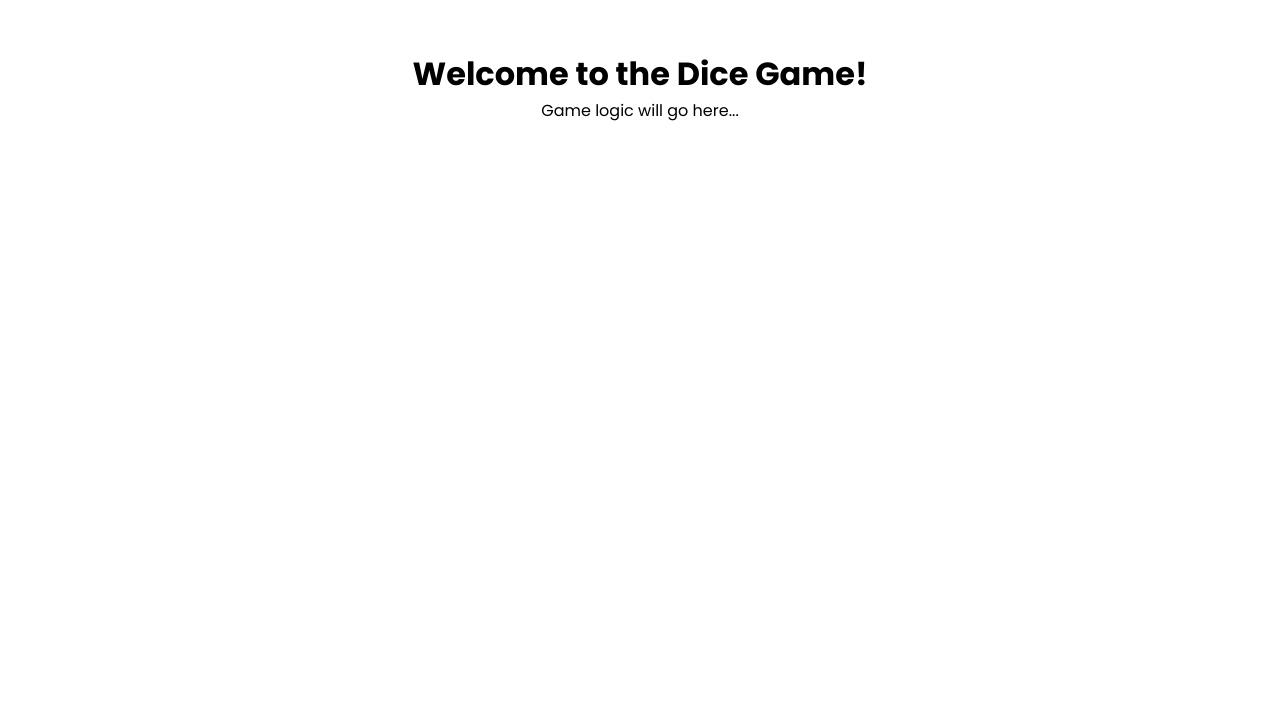
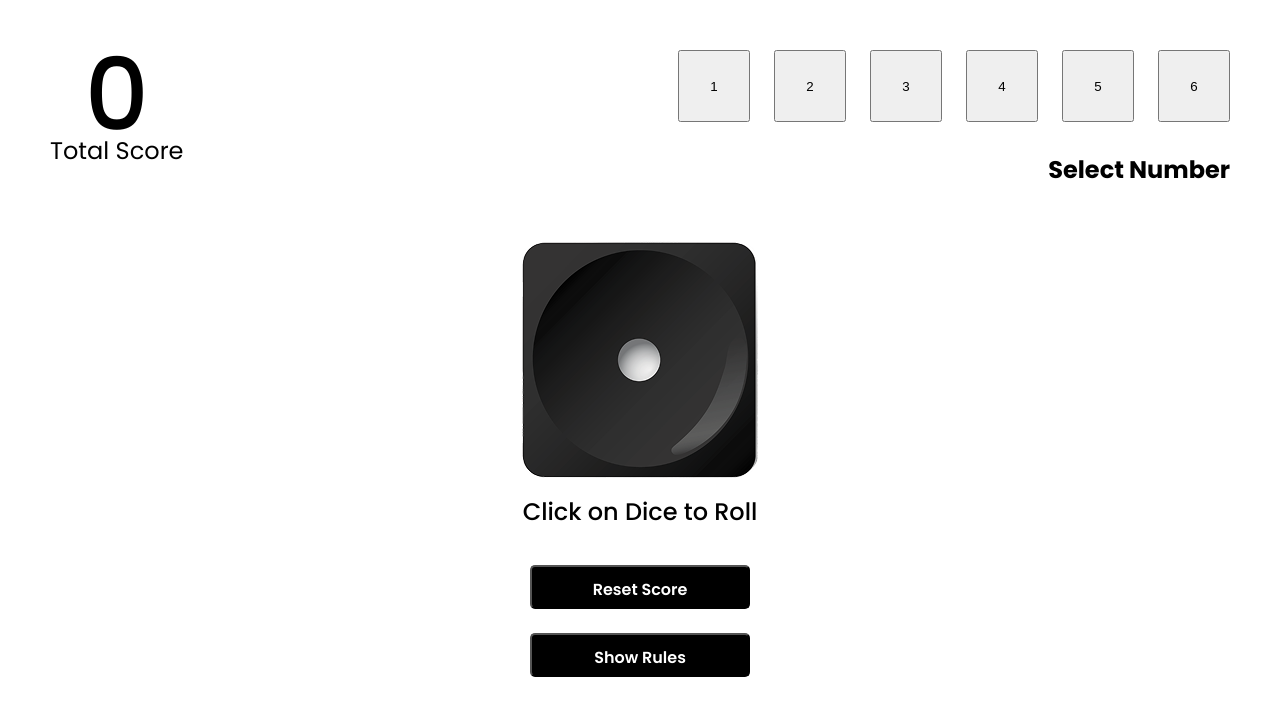
Before and after one commit to sandesh123paudel/REACT-PROJECTS, a React (Vite) app in the folder dice-game/: page /game in a window 1280 px wide. Shown: the top 716 px of the page. Built offline with nearby package versions, Linux system fonts and the light colour scheme.

Commit message:
Game UI Design

```diff
--- a/dice-game/src/components/Button/Button.jsx
+++ b/dice-game/src/components/Button/Button.jsx
@@ -2,7 +2,7 @@ import React from "react";
 import styles from "./Button.module.css";
 
 const Button = ({ title }) => {
-  return <button>{title}</button>;
+  return <button className={styles.button}>{title}</button>;
 };
 
 export default Button;
--- a/dice-game/src/components/Button/Button.module.css
+++ b/dice-game/src/components/Button/Button.module.css
@@ -1,4 +1,4 @@
-button {
+.button {
   width: 220px;
   height: 44px;
   padding: 10px 18px;
@@ -9,6 +9,6 @@ button {
   font-weight: 600;
   font-family: "Poppins";
   cursor: pointer;
-
+  margin-bottom: 24px;
 
 }
--- a/dice-game/src/components/Game/Game.jsx
+++ b/dice-game/src/components/Game/Game.jsx
@@ -1,11 +1,39 @@
 import React from "react";
+import styles from "./Game.module.css";
+import Button from "../Button/Button";
 
 const Game = () => {
   return (
-    <div style={{ textAlign: "center", padding: "50px" }}>
-      <h1>Welcome to the Dice Game!</h1>
-      <p>Game logic will go here...</p>
-    </div>
+    <>
+      <div className={styles.upper}>
+        <div className={styles.score}>
+          <h2>0</h2>
+          <p>Total Score</p>
+        </div>
+        <div className={styles.dice_number}>
+          <div className={styles.buttons}>
+            <button className={styles.number_button}>1</button>
+            <button className={styles.number_button}>2</button>
+            <button className={styles.number_button}>3</button>
+            <button className={styles.number_button}>4</button>
+            <button className={styles.number_button}>5</button>
+            <button className={styles.number_button}>6</button>
+          </div>
+          <p>Select Number</p>
+        </div>
+      </div>
+
+      <div className={styles.lower}>
+        <div className="img">
+          <img src="images/dice_1.png" alt="Dice 1" srcset="" />
+        </div>
+
+        <p>Click on Dice to Roll</p>
+
+        <Button title={"Reset Score"} />
+        <Button title={"Show Rules"} />
+      </div>
+    </>
   );
 };
 
--- /dev/null
+++ b/dice-game/src/components/Game/Game.module.css
@@ -0,0 +1,65 @@
+.upper {
+  display: flex;
+  justify-content: space-between;
+  /* margin: 5px 30px; */
+  padding: 50px;
+
+
+}
+
+
+.score {
+  line-height: 0.9;
+
+}
+
+.score h2 {
+  font-size: 100px;
+  font-weight: 500;
+  text-align: center;
+}
+
+.score p {
+  font-size: 24px;
+}
+
+.dice_number {
+  display: flex;
+  flex-direction: column;
+  gap: 30px;
+}
+
+.buttons {
+  display: flex;
+  flex-direction: row;
+  gap: 24px;
+}
+
+.number_button {
+  height: 72px;
+  width: 72px;
+
+
+}
+
+.dice_number p {
+  text-align: end;
+  font-size: 24px;
+  font-weight: bold;
+}
+
+
+
+.lower {
+  align-items: center;
+  display: flex;
+  flex-direction: column;
+
+
+}
+
+.lower p {
+  font-size: 24px;
+  font-weight: 500;
+  margin-bottom: 36px;
+}
```
Also changed, not shown: dice-game/src/components/Number_Button/NumberButton.jsx (added, +11 -0 lines), dice-game/src/components/Number_Button/NumberButton.module.css (added).
